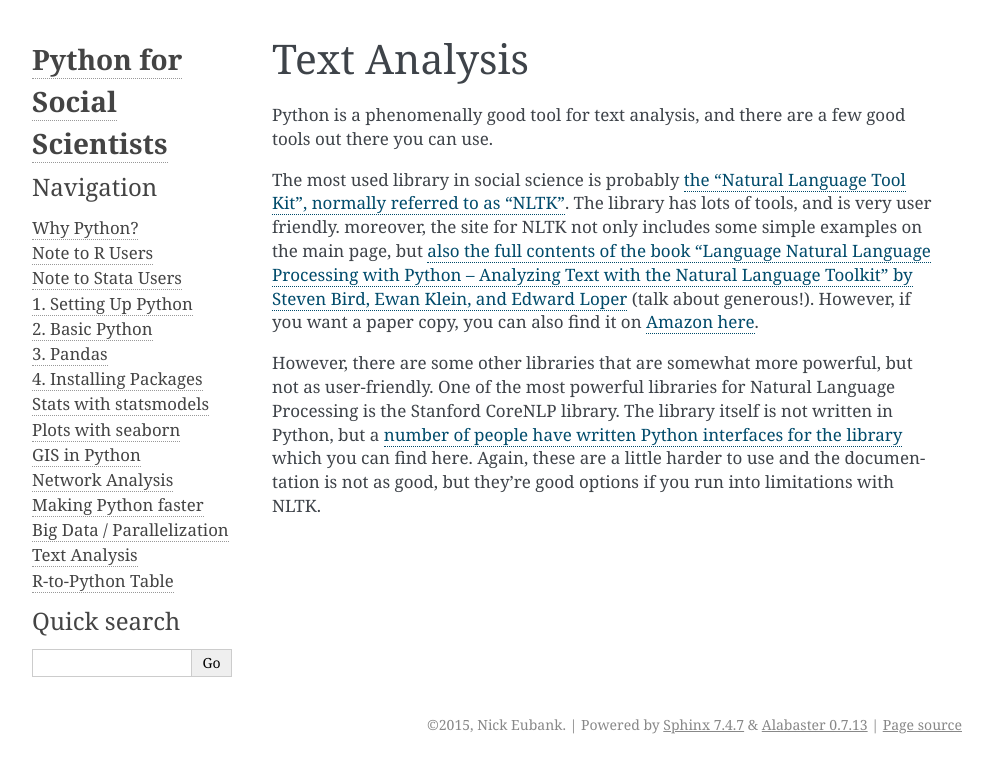
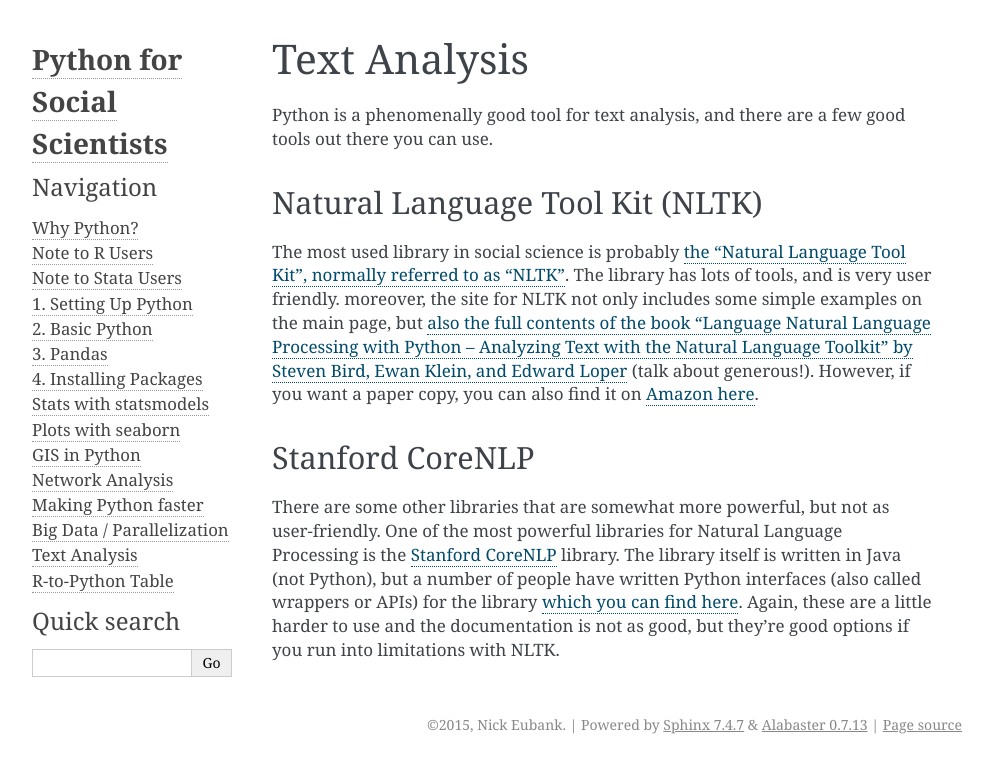
Before and after one commit to nickeubank/python-for-social-scientists, a Sphinx documentation site: the page built from source/t_text_analysis.rst, in a window 1280 px wide. Shown: the top 773 px of the page, without its empty margins (148-1140 px from the left). Built offline with Sphinx 7.4.7, drawn with Linux system fonts in a browser that asks for light colours.

Commit message:
tweak text analysis

```diff
--- a/source/t_text_analysis.rst
+++ b/source/t_text_analysis.rst
@@ -4,6 +4,12 @@ Text Analysis
 
 Python is a phenomenally good tool for text analysis, and there are a few good tools out there you can use.
 
+Natural Language Tool Kit (NLTK)
+^^^^^^^^^^^^^^^^^^^^^^^^^^^^^^^^^^
+
 The most used library in social science is probably `the "Natural Language Tool Kit", normally referred to as "NLTK" <http://www.nltk.org/>`_. The library has lots of tools, and is very user friendly. moreover, the site for NLTK not only includes some simple examples on the main page, but `also the full contents of the book "Language Natural Language Processing with Python – Analyzing Text with the Natural Language Toolkit" by Steven Bird, Ewan Klein, and Edward Loper <http://www.nltk.org/book/>`_ (talk about generous!). However, if you want a paper copy, you can also find it on `Amazon here <http://www.amazon.com/Natural-Language-Processing-Python-Steven/dp/0596516495>`_.
 
-However, there are some other libraries that are somewhat more powerful, but not as user-friendly. One of the most powerful libraries for Natural Language Processing is the Stanford CoreNLP library. The library itself is not written in Python, but a `number of people have written Python interfaces for the library <http://stanfordnlp.github.io/CoreNLP/extensions.html#python>`_ which you can find here. Again, these are a little harder to use and the documentation is not as good, but they're good options if you run into limitations with NLTK.
+Stanford CoreNLP
+^^^^^^^^^^^^^^^^^
+
+There are some other libraries that are somewhat more powerful, but not as user-friendly. One of the most powerful libraries for Natural Language Processing is the `Stanford CoreNLP <http://stanfordnlp.github.io/CoreNLP/index.html>`_ library. The library itself is written in Java (not Python), but a number of people have written Python interfaces (also called wrappers or APIs) for the library `which you can find here  <http://stanfordnlp.github.io/CoreNLP/extensions.html#python>`_. Again, these are a little harder to use and the documentation is not as good, but they're good options if you run into limitations with NLTK.
```
